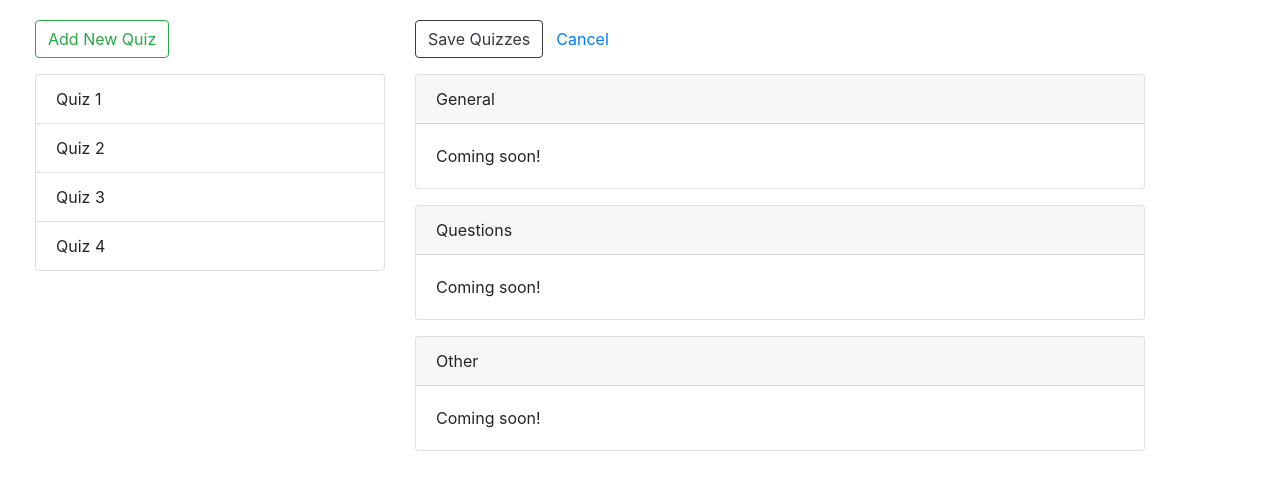
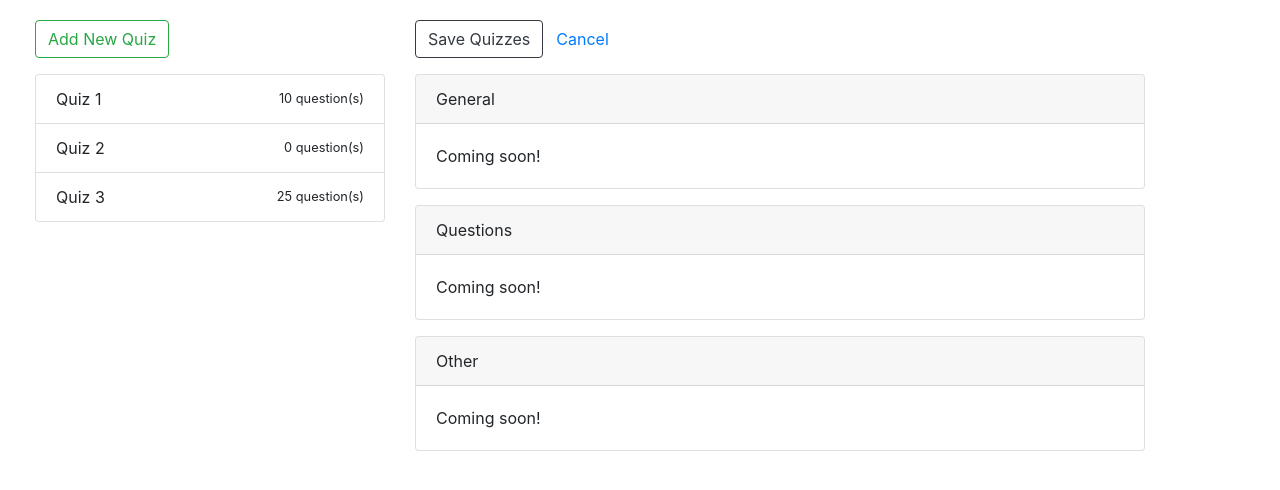
Before and after one commit to tsteelematc/2019falljsfthqe2, an Angular app: page / in a window 1280 px wide. Shown: the top 490 px of the page. Built offline with nearby package versions, Linux system fonts and the light colour scheme.

Commit message:
Selected quiz working ! ! !

```diff
--- a/src/app/app.component.html
+++ b/src/app/app.component.html
@@ -6,10 +6,13 @@
       </button>
       <div class="list-group mb-3">
         <div
-          class="list-group-item"
+          class="list-group-item d-flex justify-content-between align-items-center"
           *ngFor="let q of quizzes"
+          (click)="selectQuiz(q)"
+          [class.active]="q == selectedQuiz"
         >
-          {{ q }}
+          {{ q.name }}
+          <small>{{ q.questionCount }} question(s)</small>
         </div>
       </div>
     </div>
--- a/src/app/app.component.ts
+++ b/src/app/app.component.ts
@@ -24,4 +24,11 @@ export class AppComponent {
     this.quizzes = this.qSvc.loadQuizzes();
     console.log(this.quizzes);
   }
+
+  selectedQuiz = undefined;
+
+  selectQuiz(q) {
+    this.selectedQuiz = q;
+    console.log(this.selectedQuiz.name);
+  }
 }
--- a/src/app/quiz.service.ts
+++ b/src/app/quiz.service.ts
@@ -10,10 +10,9 @@ export class QuizService {
   loadQuizzes() {
 
     return [
-      "Quiz 1"
-      , "Quiz 2"
-      , "Quiz 3"
-      , "Quiz 4"
+      { name: "Quiz 1", questionCount: 10 }
+      , { name: "Quiz 2", questionCount: 0 }
+      , { name: "Quiz 3", questionCount: 25 }
     ];
   }
 }
```
